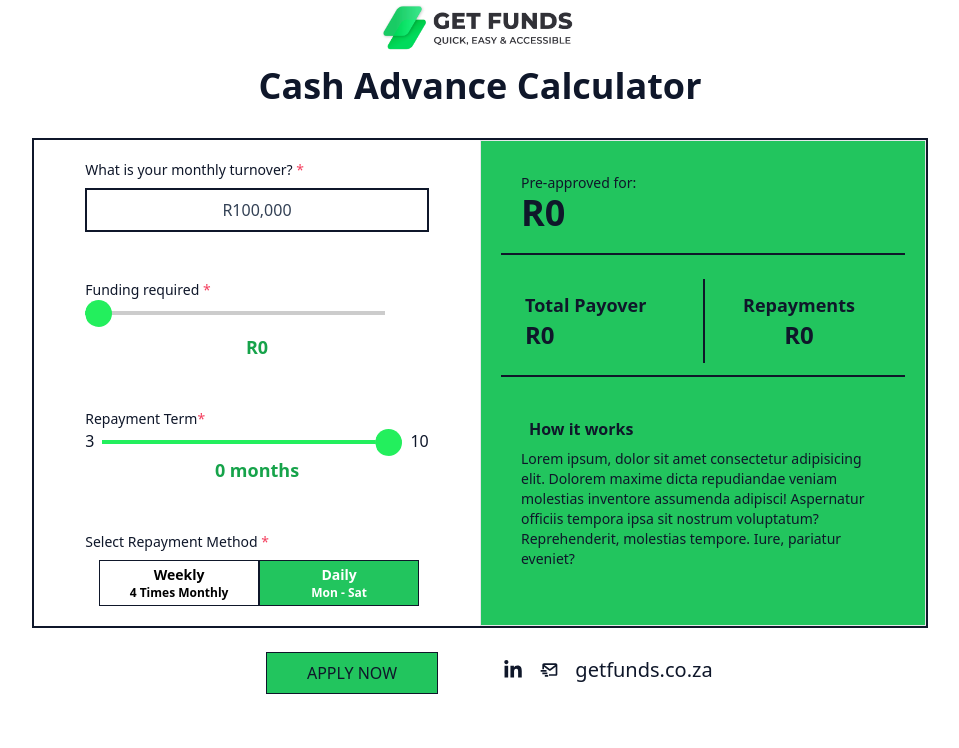
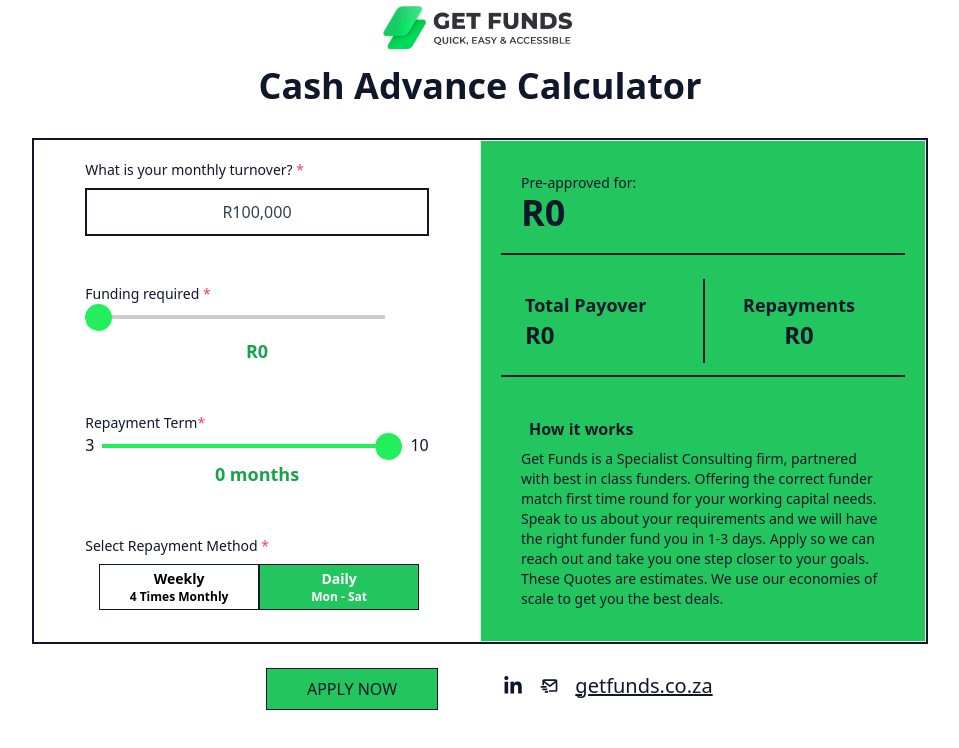
Before and after one commit to grahamusai/getfunds, a Next.js app: page / in a window 1280 px wide. Shown: the top 748 px of the page, without its empty margins (160-1119 px from the left). Built offline with nearby package versions, Linux system fonts and the light colour scheme.

Commit message:
Form and input validations

```diff
--- a/package.json
+++ b/package.json
@@ -11,12 +11,14 @@
   "dependencies": {
     "@formspark/use-formspark": "^0.1.39",
     "@fseehawer/react-circular-slider": "^2.6.1",
+    "formik": "^2.4.5",
     "next": "14.0.0",
     "react": "^18",
     "react-circle-slider": "1.6.2",
     "react-dom": "^18",
     "react-icons": "^4.12.0",
     "resend": "^2.0.0",
+    "yup": "^1.3.2",
     "zustand": "^4.4.6"
   },
   "devDependencies": {
--- a/src/app/application/page.tsx
+++ b/src/app/application/page.tsx
@@ -10,7 +10,7 @@
     formId: "6JJkZDDwF"
 
   });
-  const [name,  setName] = useState("");
+  const [name, setName] = useState("");
 
 
   return (
--- a/src/app/globals.css
+++ b/src/app/globals.css
@@ -196,3 +196,13 @@
 input[type="range"]:disabled::-moz-range-thumb {
 	cursor: not-allowed;
 }
+
+
+#activeInput {
+	padding: 10px;
+	font-size: 16px;
+  }
+
+  .active {
+	/* Add styles for the active state */
+  }
--- /dev/null
+++ b/src/app/libs/calculatorValidation.tsx
@@ -0,0 +1,9 @@
+import * as Yup from 'yup'
+
+export const calculatorValidation = Yup.object({
+    turnover: Yup.number()
+    .min(9, "You can't enter a number above R100 million")
+    .required("Please enter your monthly turnover"),
+    amount: Yup.number().min(3).required("Please enter the amout you want"),
+    duration: Yup.number().min(3).required('Please enter the duration')
+})
--- a/src/app/page.tsx
+++ b/src/app/page.tsx
@@ -1,5 +1,6 @@
 "use client";
 import Link from "next/link";
+import React from "react";
 import { useGlobalState } from "./libs/global_state";
 import { useState } from "react";
 import { round } from "./libs/helpers";
@@ -8,8 +9,23 @@
 import { FaLinkedinIn } from "react-icons/fa";
 import { BiMailSend } from "react-icons/bi";
 import { BiLinkExternal } from "react-icons/bi";
+import { FaLink } from "react-icons/fa6";
 
 const Congrats = () => {
+  // @ts-ignore
+  const handleKeyDown = (event) => {
+    event.preventDefault();
+    return false;
+  };
+
+  const handleFocus = () => {
+    // Handle focus event
+  };
+
+  const handleBlur = (event: React.FocusEvent<HTMLInputElement>) => {
+    // Handle blur event
+  };
+
   const { setTurnOver, setNeededAmount, setDuration, setGrossProfit, turnOver, grossProfit } =
     useGlobalState();
   const { neededAmount, duration, frequency, useSlider } = useGlobalState();
@@ -33,9 +49,9 @@
 
   const formattedMaxAmount: string = maxAmount.toLocaleString("en-US");
   const displayMaxAmount = () => {
-    if (formattedMaxAmount < "30000"){
+    if (formattedMaxAmount < "30000") {
       return " "
-    }else{
+    } else {
       return formattedMaxAmount
     }
   }
@@ -86,12 +102,14 @@
         <div className="mx-auto bg-white mt-8 border border-2 border-slate-900">
           <div className="flex flex-col sm:flex-row ">
             {/* First Column */}
+
             <div className="w-full sm:w-1/2 bg-white mx-auto flex justify-center  p-5">
               <div>
                 <div className="mb-12">
                   <h1 className="text-sm">What is your monthly turnover? <span className="text-rose-500">*</span></h1>
                   <input
-                type="number"
+                    type="text"
+                    id="activeInput"
                     name="turnover"
                     max={100000000}
                     min={50000}
@@ -100,6 +118,8 @@
                     onChange={(e) => {
                       setTurnOver(parseInt(e.target.value));
                     }}
+                    onFocus={handleFocus}
+                    onBlur={handleBlur}
                   />
                 </div>
 
@@ -112,6 +132,7 @@
                     step="10000"
                     // value={rangeValue}
                     // @ts-ignore
+                    onKeyDown={handleKeyDown}
                     onChange={(e) => {
                       setNeededAmount(parseInt(e.target.value));
                     }}
@@ -130,6 +151,7 @@
                       max="10"
                       step="1"
                       // @ts-ignore
+                      onKeyDown={handleKeyDown}
                       onChange={(e) => {
                         setDuration(parseInt(e.target.value));
                       }}
@@ -147,7 +169,6 @@
                 </div>
               </div>
             </div>
-
             {/* Second Column */}
             <div className="w-full sm:w-1/2 hidden sm:block border bg-green-500 px-5 py-3">
               <div className="border-slate-900 border-b-2 p-5">
@@ -166,14 +187,15 @@
               </div>
               <div className="p-5 mt-3">
                 <h1 className="font-bold p-2">How it works</h1>
-              <p className="text-sm">Lorem ipsum, dolor sit amet consectetur adipisicing elit. Dolorem maxime dicta repudiandae veniam molestias inventore assumenda adipisci! Aspernatur officiis tempora ipsa sit nostrum voluptatum? Reprehenderit, molestias tempore. Iure, pariatur eveniet?</p>
+                <p className="text-sm">Get Funds is a Specialist Consulting firm, partnered with best in class funders. Offering the correct funder match first time round for your working capital needs. Speak to us about your requirements and we will have the right funder fund you in 1-3 days. Apply so we can reach out and take you one step closer to your goals. These Quotes are estimates. We use our economies of scale to get you the best deals.</p>
               </div>
 
             </div>
           </div>
         </div>
 
-      <div className="flex flex-row sm:flex-row  lg:hidden bg-green-500 border border-slate-900 p-6 mx-2 rounded mt-2">
+        <div className=" lg:hidden bg-green-500 border border-slate-900 p-6 mx-2 rounded mt-2">
+          <div className="flex flex-row sm:flex-row ">
             <div className="w-full mt-5">
               <h1 className="text-sm">Pre-approved for:</h1>
               <h1 className="text-2xl  font-bold">R{`${((formattedMaxAmount))}`}</h1>
@@ -188,6 +210,8 @@
                 <h2 className="text-lg font-bold">R{round(calculateRepayAmount() || 0)}</h2>
               </div>
             </div>
+          </div>
+
         </div>
 
         {/* Contact Information */}
@@ -209,14 +233,22 @@
             {/* first Column */}
             <div className="flex w-full sm:w-1/2 justify-center py-7 text-xl">
               <div className="px-2 py-1">
-              <FaLinkedinIn />
+                <Link href="https://za.linkedin.com/company/get-funds">
+                  <h1><FaLinkedinIn /></h1>
+                </Link>
+
               </div>
-            <div  className="px-2 py-1">
-              <BiMailSend />
+              <div className="px-2 py-1">
+                <Link href="mailto:info@getfunds.co.za">
+                  <h1><BiMailSend /></h1>
+                </Link>
+
               </div>
 
-            <div  className="px-2 ">
-                <h2>getfunds.co.za</h2>
+              <div className="px-2 ">
+                <Link href="https://getfunds.co.za">
+                  <h2 className="underline">getfunds.co.za</h2>
+                </Link>
               </div>
             </div>
           </div>
```
Also changed, not shown: src/app/libs/ActiveInput.tsx (added), 1 other file (tests, documents, lock files or other folders). Lines whose indentation alone changed are shown as unchanged.
